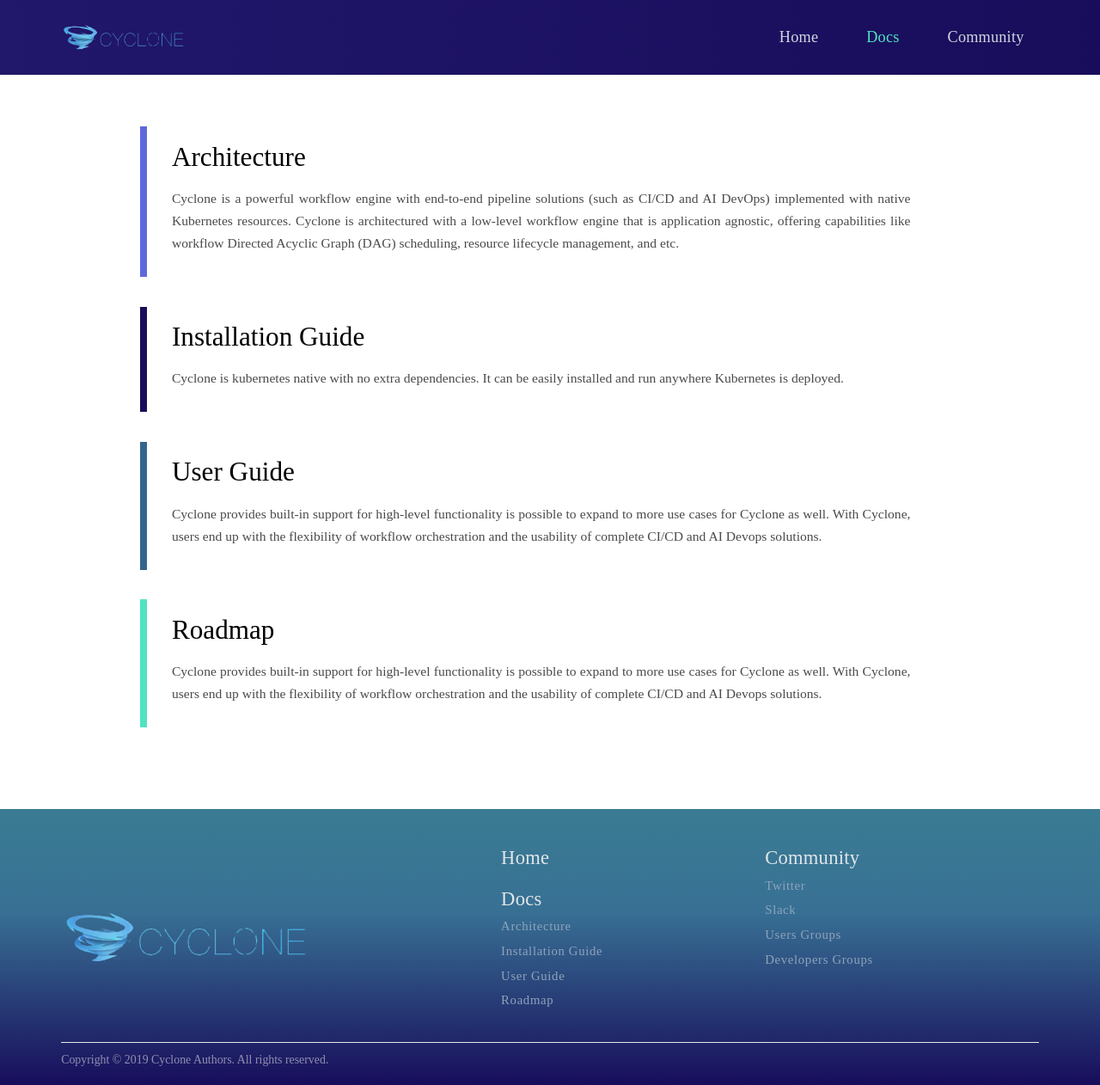
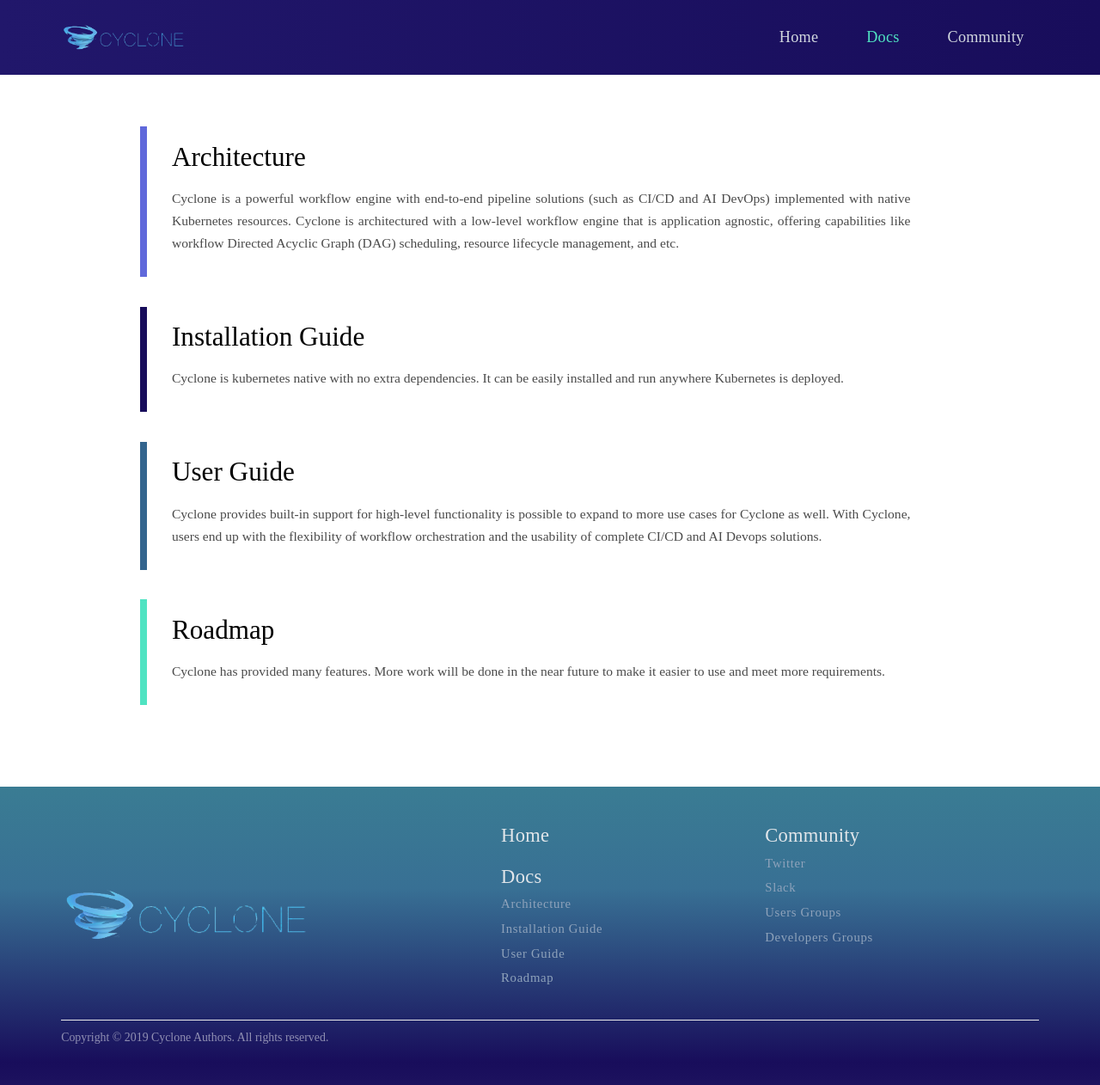
Before and after one commit to caicloud/cyclone-website, a Jekyll site: the page built from docs.html, in a window 1280 px wide. Shown: the whole page at 86% size. Built offline with Jekyll 4.4.1, drawn with Linux system fonts in a browser that asks for light colours; after the commit the page ends 1236 px from its top, so only the background shows below that.

Commit message:
fix: fix errors (#7)

```diff
--- a/_config.yml
+++ b/_config.yml
@@ -37,7 +37,7 @@ features:
     long: false
   -
     h2: Triggers
-    p: Cyclone supports cron and webhook trigger
+    p: Cyclone supports both cron and webhook triggers
     icon: /assets/images/f4.png
     long: false
   -
@@ -120,7 +120,7 @@ docList:
     oo: a3
   -
     h2: Roadmap
-    p: Cyclone provides built-in support for high-level functionality  is possible to expand to more use cases for Cyclone as well. With Cyclone, users end up with the flexibility of workflow orchestration and the usability of complete CI/CD and AI Devops solutions.
+    p: Cyclone has provided many features. More work will be done in the near future to make it easier to use and meet more requirements.
     link: https://github.com/caicloud/cyclone/blob/master/docs/ROADMAP.md
     oo: a4
 
```
